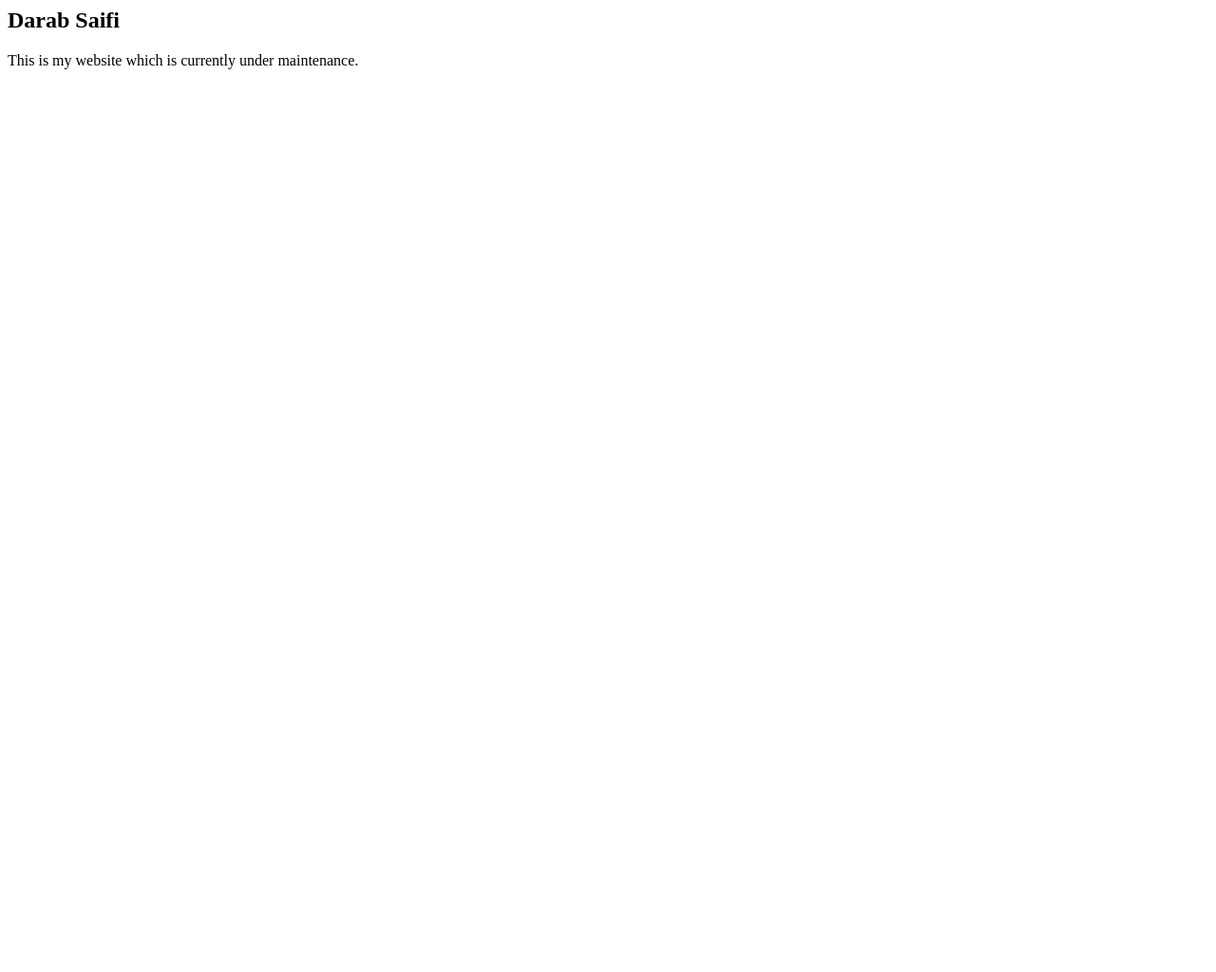
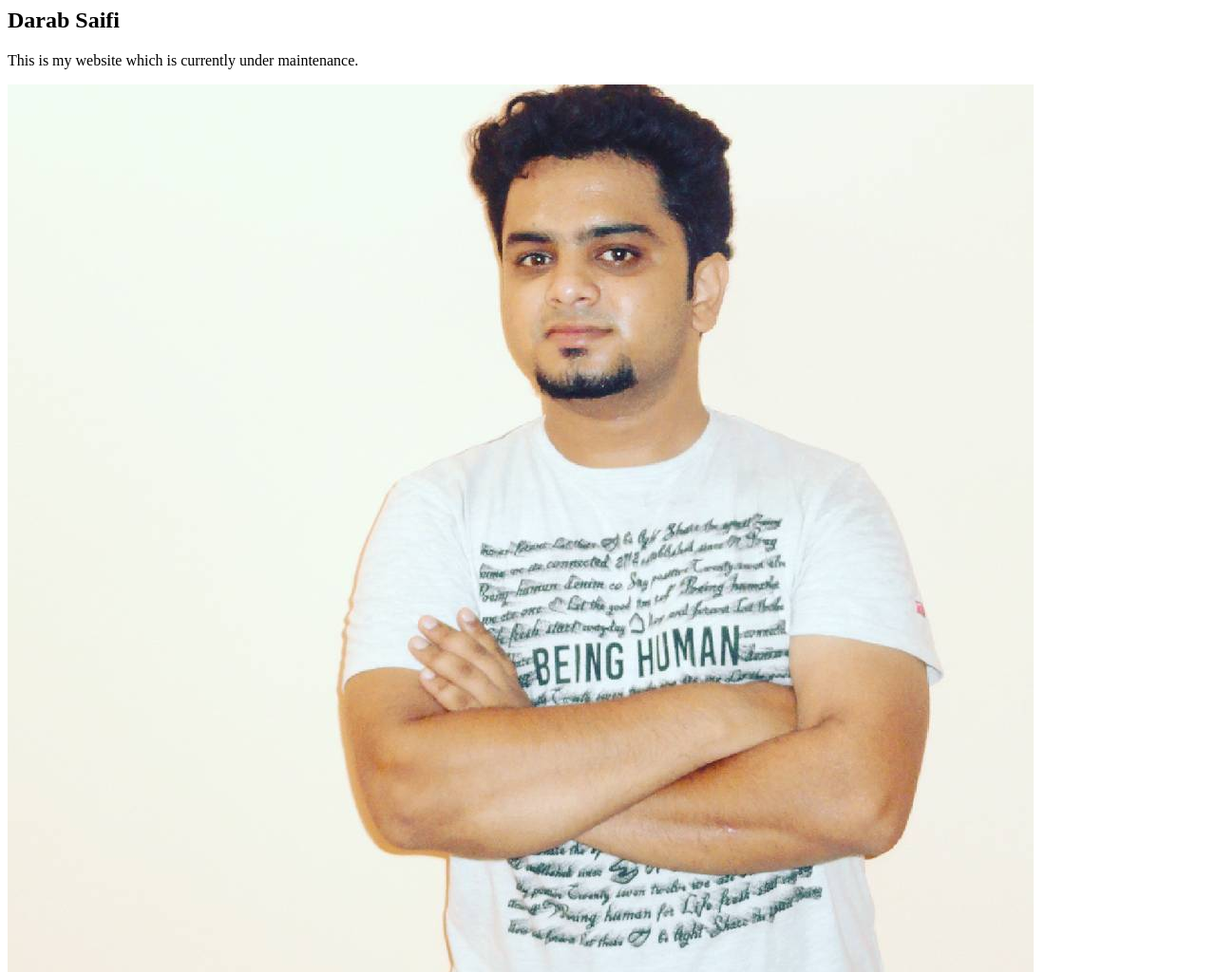
Before and after one commit to mohddarabsaifi/mohddarabsaifi.github.io, a plain HTML site: page index.html in a window 1280 px wide. Shown: the top 1024 px of the page at 95% size. Before the commit the page ends 800 px from the top, so only its background shows below. Drawn offline with Linux system fonts and the light colour scheme.

Commit message:
added an image

```diff
--- a/index.html
+++ b/index.html
@@ -7,6 +7,7 @@
 <body>
   <h2>Darab Saifi</h2>
   <p>This is my website which is currently under maintenance.</p>
+  <img src="/images/mypic1.jpg" alt="">
 </body>
 
 </html>
```
